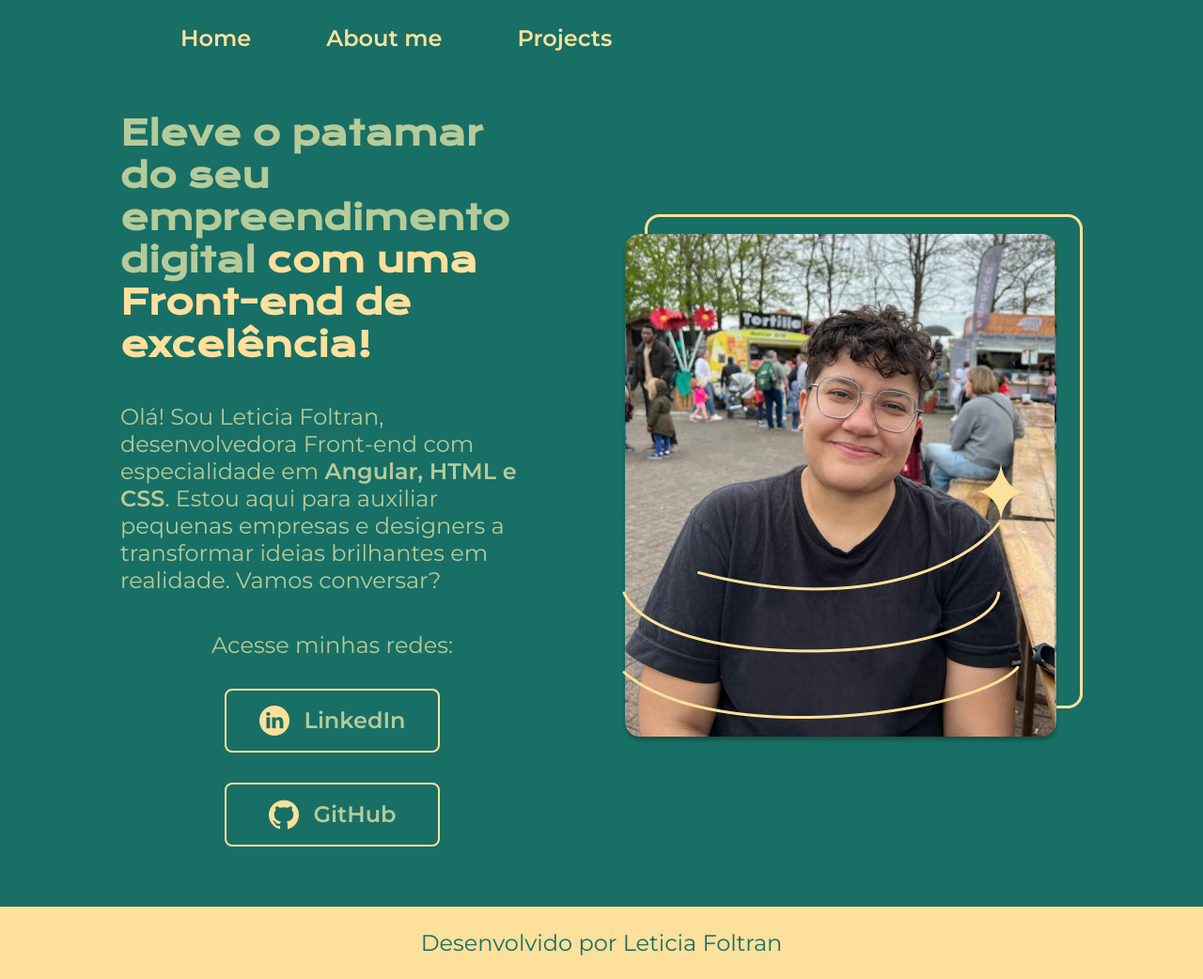
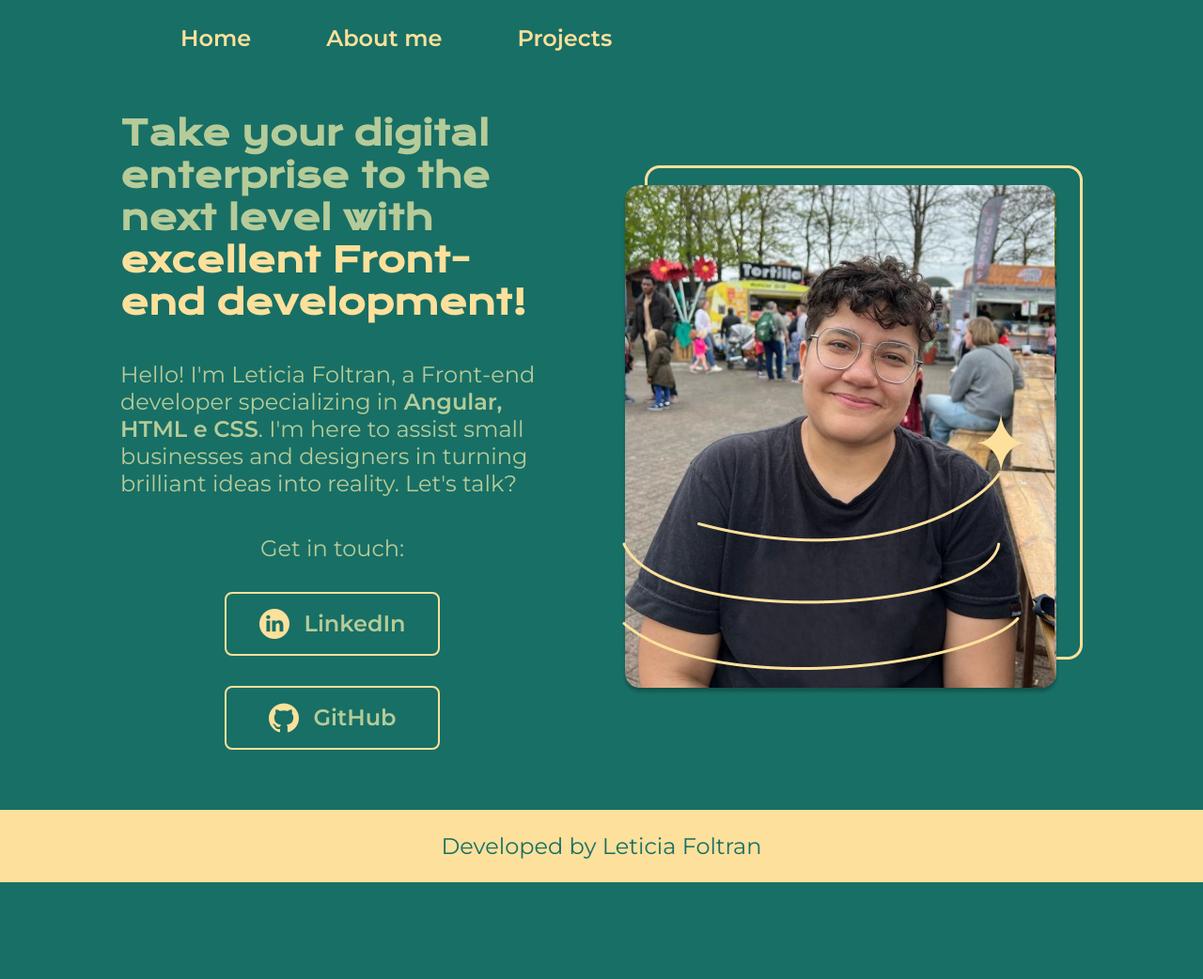
Before and after one commit to foltranle/portfolio, a plain HTML site: page index.html in a window 1280 px wide. Shown: the whole page at 94% size. After the commit the page ends 939 px from the top, so only its background shows below. Drawn offline with nearby package versions, Linux system fonts and the light colour scheme.

Commit message:
translate profile

```diff
--- a/index.html
+++ b/index.html
@@ -21,12 +21,12 @@
 
     <main class="content">
         <section class="content_text">
-            <h1 class="content_text_title">Eleve o patamar do seu empreendimento digital <strong class="titulo-destaque">com uma Front-end de excelência!</strong></h1>
+            <h1 class="content_text_title">Take your digital enterprise to the next level with <strong class="titulo-destaque">excellent Front-end development!</strong></h1>
 
-            <p class="content_text_paragrapher">Olá! Sou Leticia Foltran, desenvolvedora Front-end com especialidade em <strong  class="paragrafo-destaque">Angular, HTML e CSS</strong>. Estou aqui para auxiliar pequenas empresas e designers a transformar ideias brilhantes em realidade. Vamos conversar?</p>
+            <p class="content_text_paragrapher">Hello! I'm Leticia Foltran, a Front-end developer specializing in  <strong  class="paragrafo-destaque">Angular, HTML e CSS</strong>.  I'm here to assist small businesses and designers in turning brilliant ideas into reality. Let's talk?</p>
 
             <div class="content_links">
-                <h2 class="content_subtitle">Acesse minhas redes:</h2>
+                <h2 class="content_subtitle">Get in touch:</h2>
                 <a class="content_links_button" href="https://www.linkedin.com/in/leticia-foltran/" target="_blank">
                     <img src="./assets/linkedin.png">
                     LinkedIn</a>
@@ -42,7 +42,7 @@
 
     <footer>
 
-        <p class="footer">Desenvolvido por Leticia Foltran</p>
+        <p class="footer">Developed by Leticia Foltran</p>
 
     </footer>
 
```
Also changed, not shown: about.html (+3 -5 lines), projects.html (+1 -1 lines).
